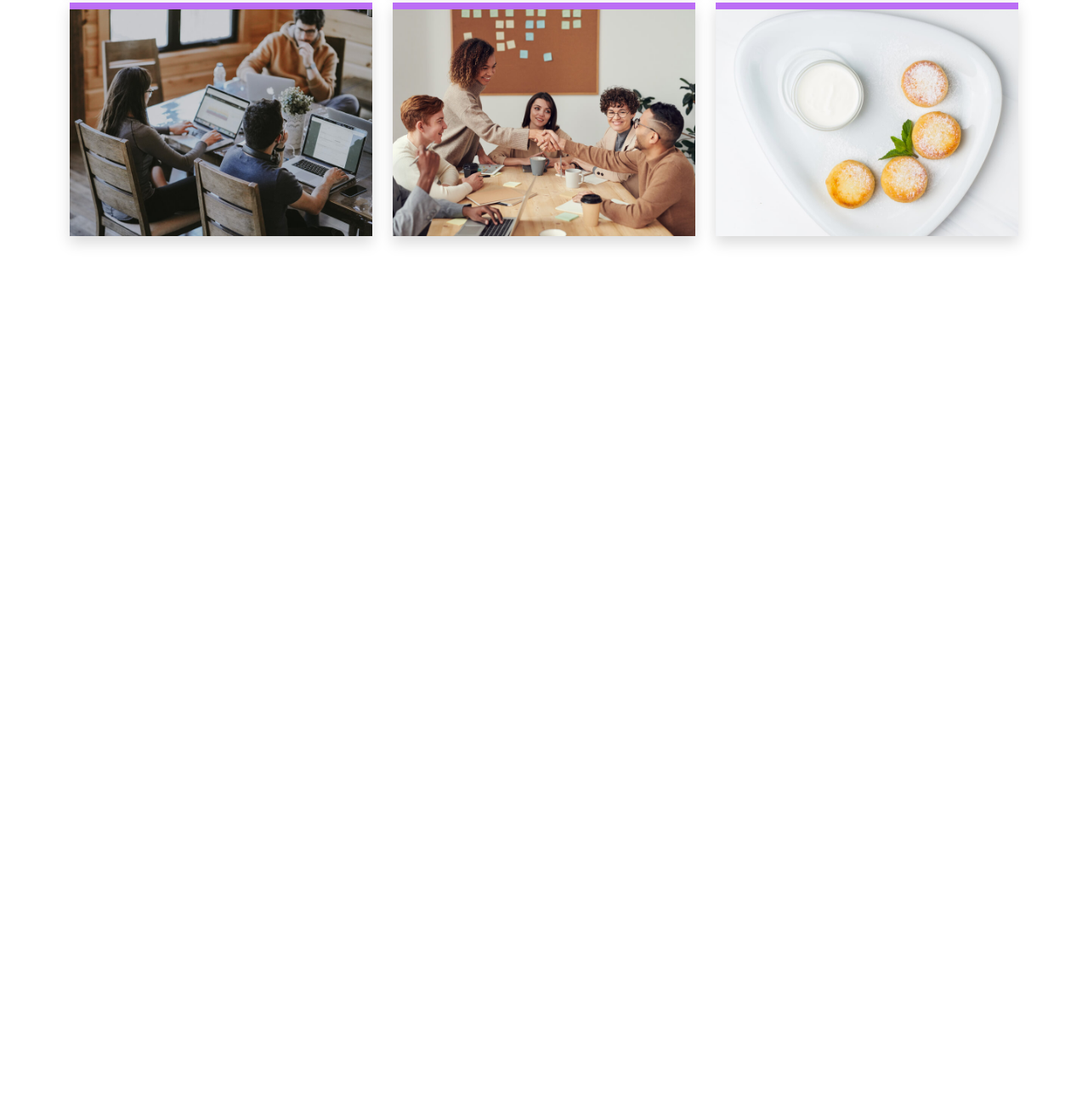
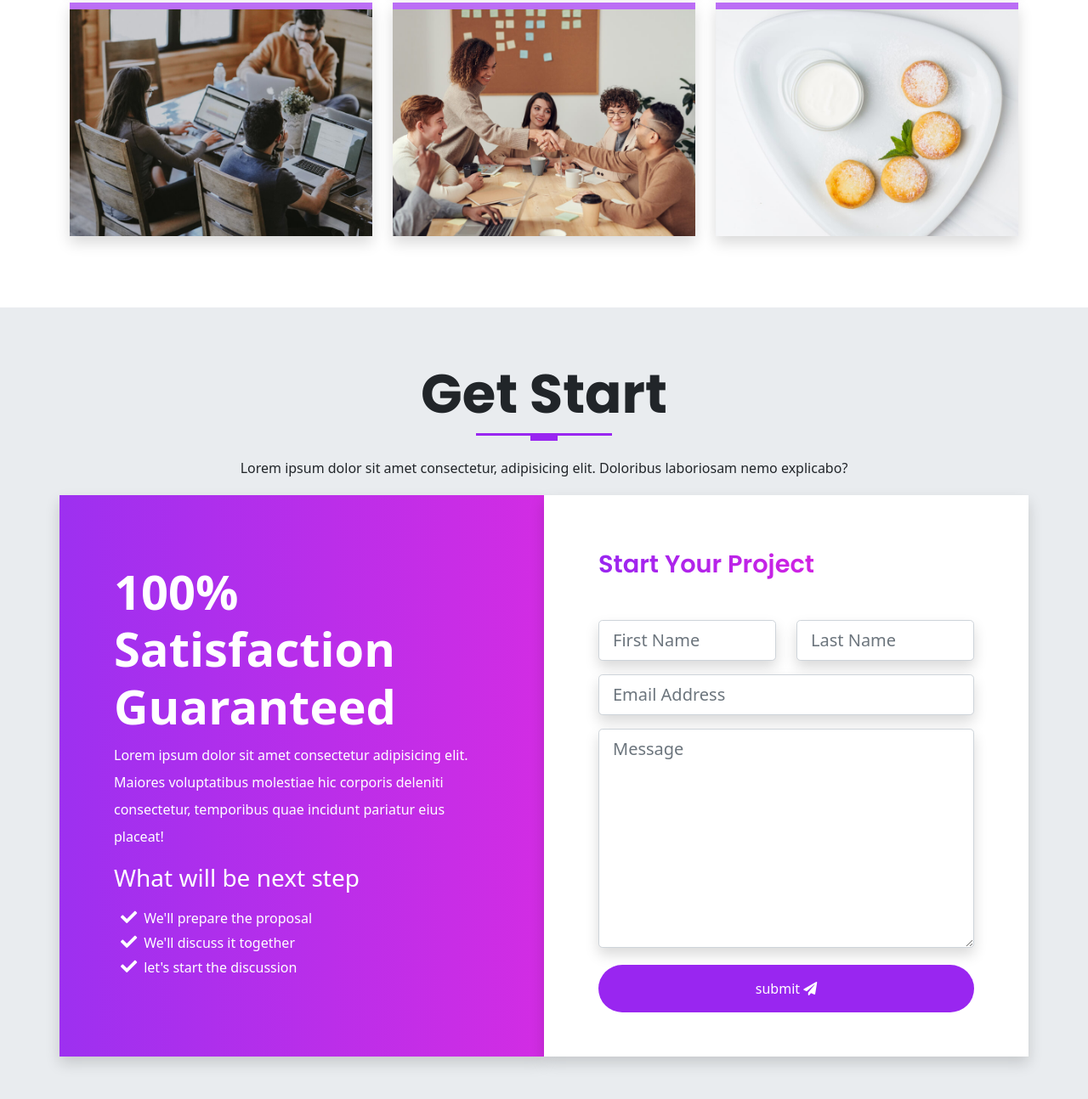
Before and after one commit to Nelzkie211/Bootstrap5, a website: page index.html in a window 1280 px wide. Shown: the part 6014-7308 px from the top of the page at 85% size. Before the commit the page ends 6376 px from the top, so only its background shows below. Drawn offline with Linux system fonts and the light colour scheme.

Commit message:
getStartedSection

```diff
--- a/index.html
+++ b/index.html
@@ -622,6 +622,65 @@
     </section>
 
 
+    <!-- ///////////////////////////////////////////////////////
+                        start GET STARTED section
+     ///////////////////////////////////////////////////////-->
+
+    <section id="contact" class="get-started">
+        <div class="container">
+            <div class="row text-center">
+                <h1 class="display-3 fw-bold text-capitalize">Get Start</h1>
+                <div class="heading-line"></div>
+                <p class="lh-lg">
+                    Lorem ipsum dolor sit amet consectetur, adipisicing elit. Doloribus laboriosam nemo explicabo?
+                </p>
+            </div>
+
+            <!-- start cta content -->
+
+            <div class="row text-white">
+                <div class="col-12 col-lg-6 gradient shadow p-3">
+                    <div class="cta-info w-100">
+                        <h4 class="display-4 fw-bold">100% Satisfaction Guaranteed</h4>
+                        <p class="lh-lg">Lorem ipsum dolor sit amet consectetur adipisicing elit. Maiores voluptatibus molestiae hic corporis deleniti consectetur, temporibus quae incidunt pariatur eius placeat!</p>
+                        <h3 class="display-3--brief">What will be next step</h3>
+                        <ul class="cta-info__list">
+                            <li>We'll prepare the proposal</li>
+                            <li>We'll discuss it together</li>
+                            <li>let's start the discussion</li>
+                        </ul>
+                    </div>
+                </div>
+                <div class="col-12 col-lg-6 bg-white shadow p-3">
+                    <div class="form w-100 pb-2">
+                        <h4 class="display-3--title mb-5">Start your project</h4>
+                        <form action="#" class="row">
+                            <div class="col-lg-6 col-md-6 mb-3">
+                                <input type="text" placeholder="First Name" id="inputFirstName" class="shadow form-control form-control-lg">
+                            </div>
+                            <div class="col-lg-6 col-md-6 mb-3">
+                                <input type="text" placeholder="Last Name" id="inputLastName" class="shadow form-control form-control-lg">
+                            </div>
+                            <div class="col-lg-12 mb-3">
+                                <input type="email" placeholder="Email Address" id="inputEmail" class="shadow form-control form-control-lg">
+                            </div>
+                            <div class="col-lg-12 mb-3">
+                                <textarea name="message" placeholder="Message" id="id" rows="8" class="shadow form-control form-control-lg"></textarea>
+                            </div>
+                            <div class="text-center d-grid mt-1">
+                                <button type="button" class="btn btn-primary rounded-pill pt-3 pb-3">
+                                    submit
+                                    <i class="fas fa-paper-plane"></i>
+                                </button>
+                            </div>
+                        </form>
+                    </div>
+                </div>
+            </div>
+
+        </div>
+    </section>
+
     <script src="./assets/vendor/js/glightbox.min.js"></script>
     <script type="text/javascript">
         const lightbox = GLightbox({
--- a/scss/components/_typography.scss
+++ b/scss/components/_typography.scss
@@ -74,3 +74,9 @@
     border-right: 0.1rem solid $gray-300;
     height: 100%;
 }
+
+// gradient bg
+
+.gradient{
+    background: linear-gradient(to right, rgba($primary, 0.95), rgba($secondary, 0.95));
+}
--- a/scss/sections/_get-started.scss
+++ b/scss/sections/_get-started.scss
@@ -0,0 +1,48 @@
+@use '../custom' as *;
+@use '../components/mixins' as *;
+
+.get-started{
+    padding:4rem 0;
+    background-color: $gray-200;
+}
+
+.cta-info{
+    padding:3rem;
+    margin: 1rem 0;
+
+    &__list{
+        position: relative;
+        list-style-type: none;
+        display: block;
+        padding-top:0.5rem;
+        padding-left: 0.5rem;
+        margin-bottom: 0.7rem;
+
+        li:before{
+            font-family: 'Font Awesome 5 Free';
+            content: "\f00c";
+            font-weight: 600;
+            margin-right:0.5rem;
+            font-size: 1.2rem;
+
+        }
+    }
+}
+
+// form content
+
+.form{
+    padding:3rem;
+
+    button{
+        border:none;
+        color: $white;
+
+        a{
+            color: $white;
+            text-decoration: none;
+            text-transform: capitalize;
+
+        }
+    }
+}
```
Also changed, not shown: assets/css/style.css, 1 other file.
